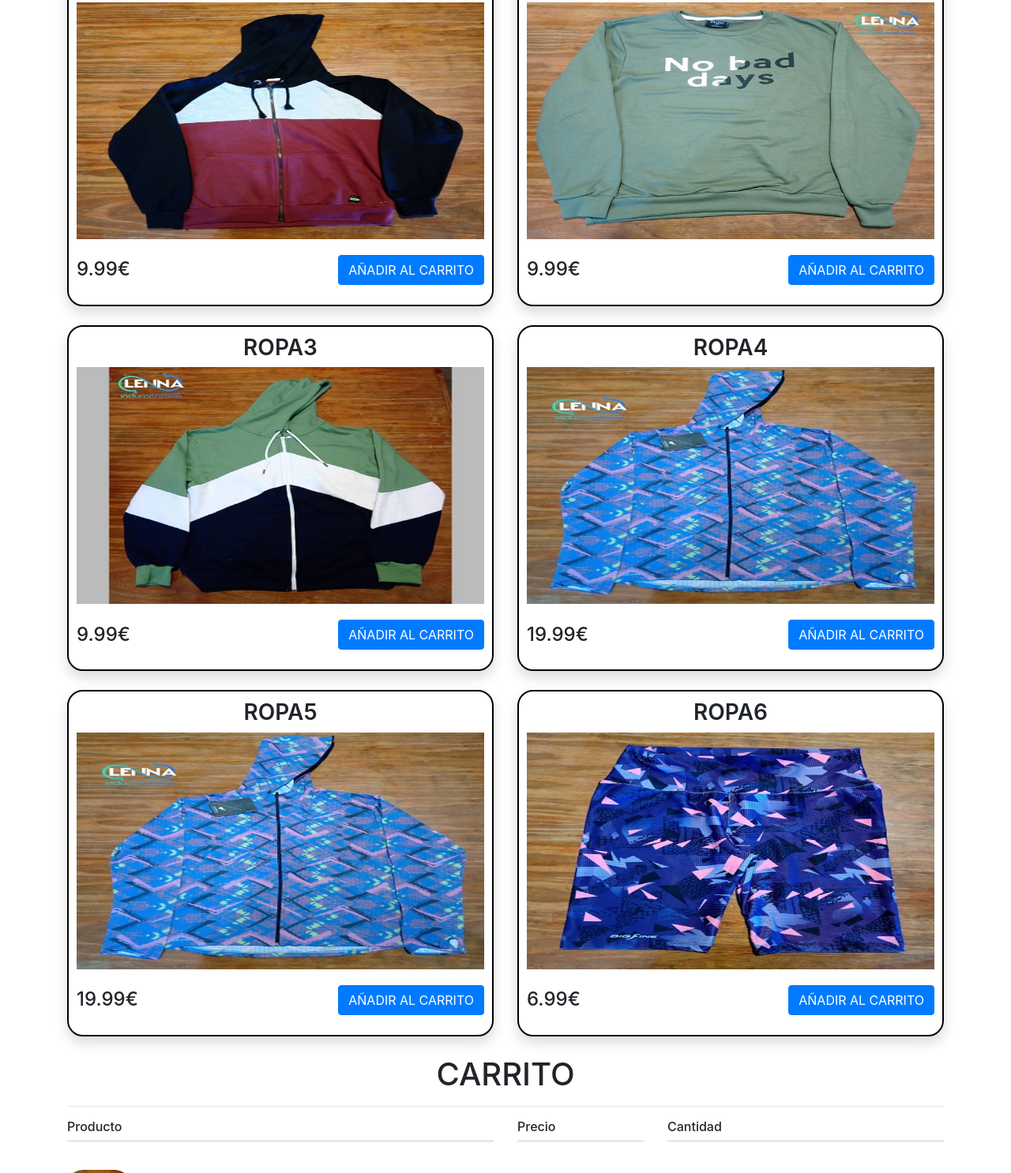
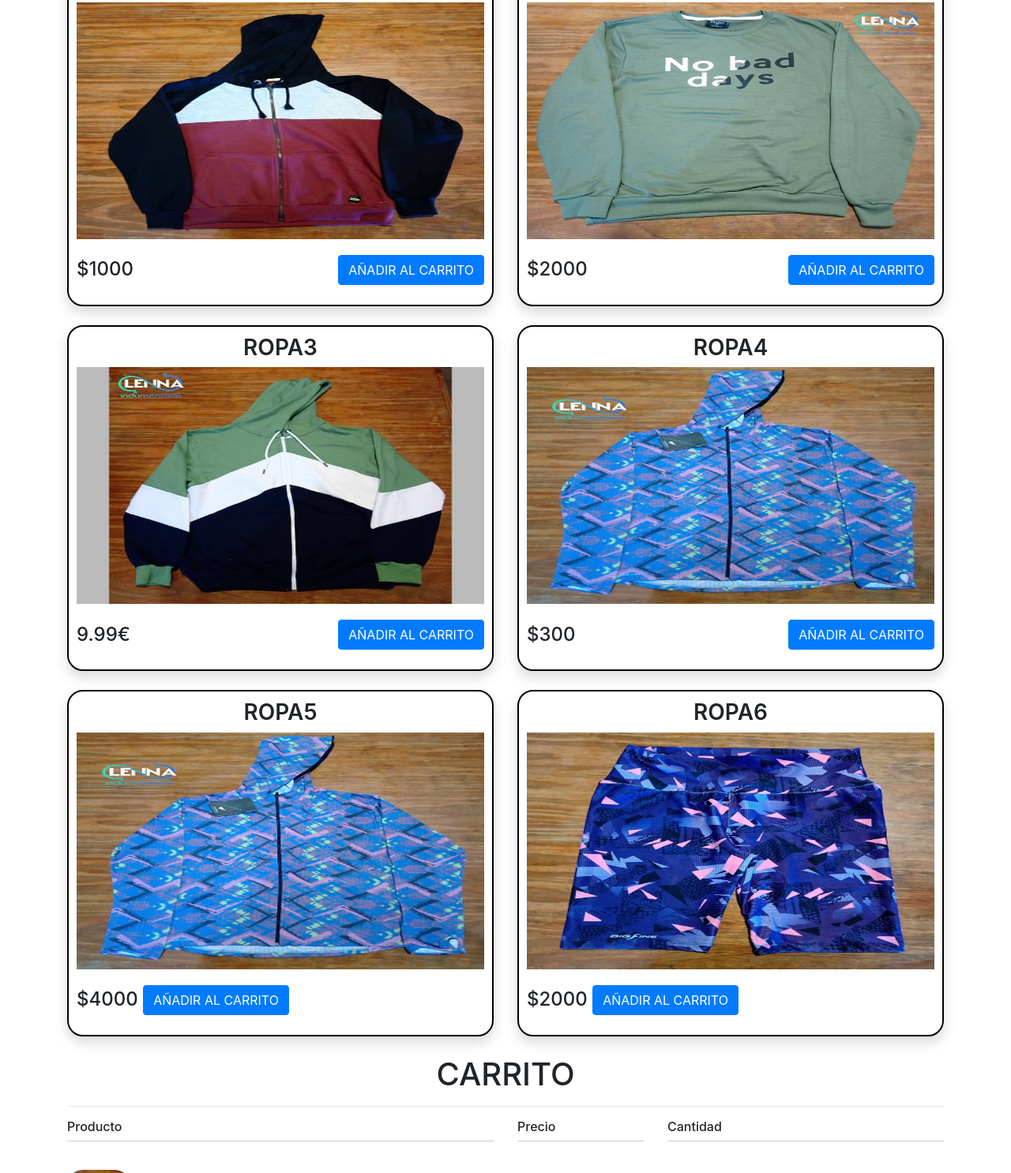
Before and after one commit to SilvioJoseA/SilvioJoseAChavezCarrizo, a plain HTML site: page index.html in a window 1280 px wide. Shown: the part 188-1674 px from the top of the page at 79% size. Drawn offline with nearby package versions, Linux system fonts and the light colour scheme.

Commit message:
Update index.html

```diff
--- a/index.html
+++ b/index.html
@@ -36,7 +36,7 @@
                             <img class="item-image" src="./ima1.jpg">
 
                             <div class="item-details">
-                                <h4 class="item-price">9.99€</h4>
+                                <h4 class="item-price">$1000</h4>
                                 <button class="item-button btn btn-primary addToCart">AÑADIR AL CARRITO</button>
                             </div>
                         </div>
@@ -48,7 +48,7 @@
                             <img class="item-image" src="./ima2.jpg">
 
                             <div class="item-details">
-                                <h4 class="item-price">9.99€</h4>
+                                <h4 class="item-price">$2000</h4>
                                 <button class="item-button btn btn-primary addToCart">AÑADIR AL CARRITO</button>
                             </div>
                         </div>
@@ -75,7 +75,7 @@
                             <img class="item-image" src="./ima5.jpg">
 
                             <div class="item-details">
-                                <h4 class="item-price">19.99€</h4>
+                                <h4 class="item-price">$300</h4>
                                 <button class="item-button btn btn-primary addToCart">AÑADIR AL CARRITO</button>
                             </div>
                         </div>
@@ -88,7 +88,7 @@
 
                             <img class="item-image" src="./ima5.jpg">
                             <div class="item-details">
-                                <h4 class="item-price">19.99€</h4>
+                                <h4 class="item-price">$4000
                                 <button class="item-button btn btn-primary addToCart">AÑADIR AL CARRITO</button>
                             </div>
                         </div>
@@ -99,7 +99,7 @@
 
                             <img class="item-image" src="./ima6.jpg">
                             <div class="item-details">
-                                <h4 class="item-price">6.99€</h4>
+                                <h4 class="item-price">$2000
                                 <button class="item-button btn btn-primary addToCart">AÑADIR AL CARRITO</button>
                             </div>
                         </div>
```
